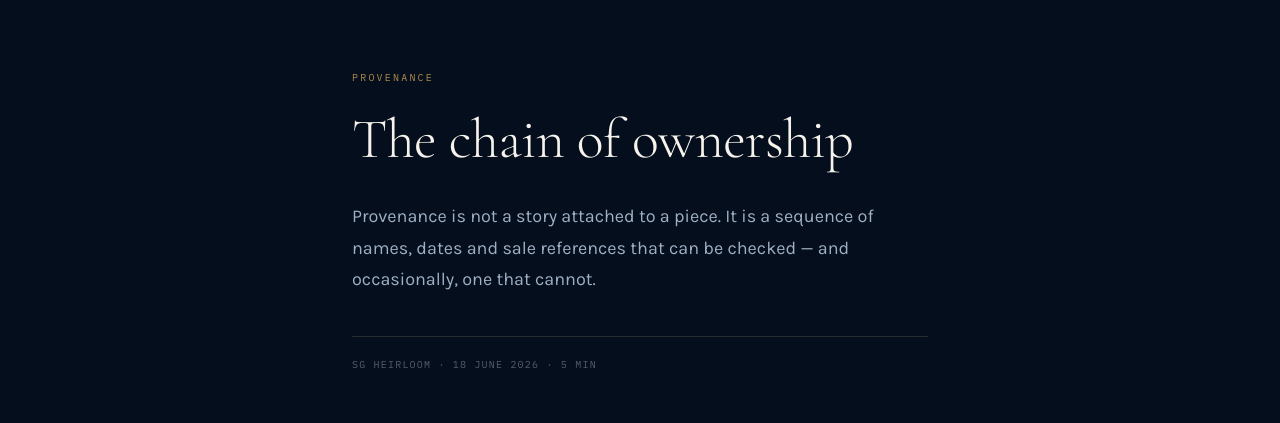
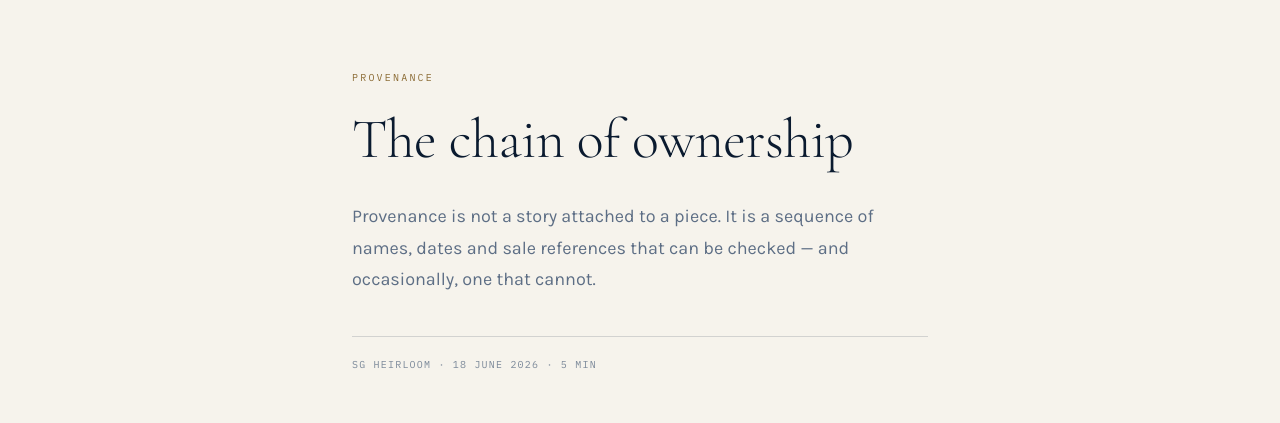
Before and after one commit to SGdatawizard/heirloom, a Next.js app: page /journal/the-chain-of-ownership in a window 1280 px wide. Shown: the part 138-561 px from the top of the page. Built offline with nearby package versions, Linux system fonts and the light colour scheme; no server answers.

Commit message:
Update page.tsx

```diff
--- a/app/journal/[slug]/page.tsx
+++ b/app/journal/[slug]/page.tsx
@@ -26,13 +26,13 @@ export default function JournalEntryPage({ params }: { params: { slug: string }
   return (
     <SiteShell>
       <article>
-        <header className="bg-vault pb-16 pt-40 md:pb-20 md:pt-52">
+        <header className="bg-ivory pb-16 pt-40 md:pb-20 md:pt-52">
           <div className="shell max-w-3xl">
             <Reveal>
-              <p className="eyebrow">{entry.category}</p>
-              <h1 className="display-lg mt-6 text-ivory">{entry.title}</h1>
-              <p className="lede mt-8 text-mist">{entry.standfirst}</p>
-              <p className="mt-10 border-t border-champagne/15 pt-5 font-ledger text-[10px] uppercase tracking-[0.12em] text-mist/50">
+              <p className="eyebrow-light">{entry.category}</p>
+              <h1 className="display-lg mt-6 text-ink">{entry.title}</h1>
+              <p className="lede mt-8 text-slate">{entry.standfirst}</p>
+              <p className="mt-10 border-t border-ink/15 pt-5 font-ledger text-[10px] uppercase tracking-[0.12em] text-slate/80">
                 {entry.author} · {longDate(entry.date)} · {entry.readingTime}
               </p>
             </Reveal>
```
